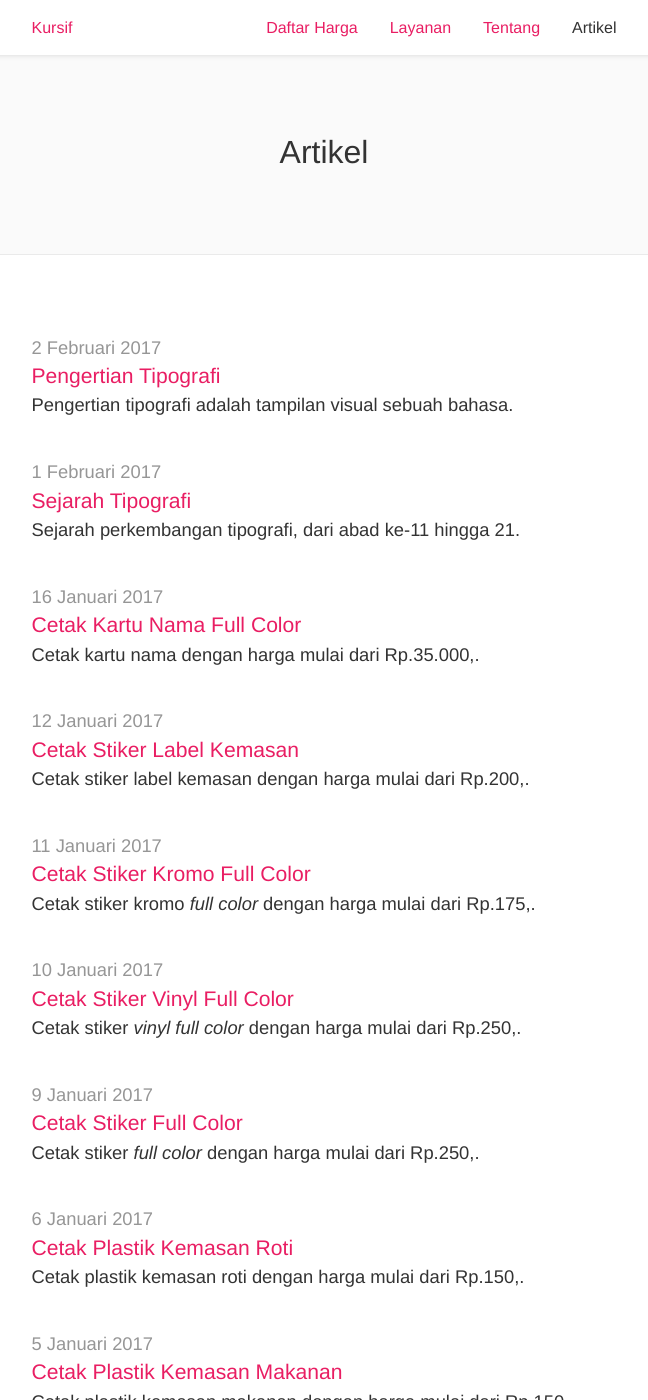
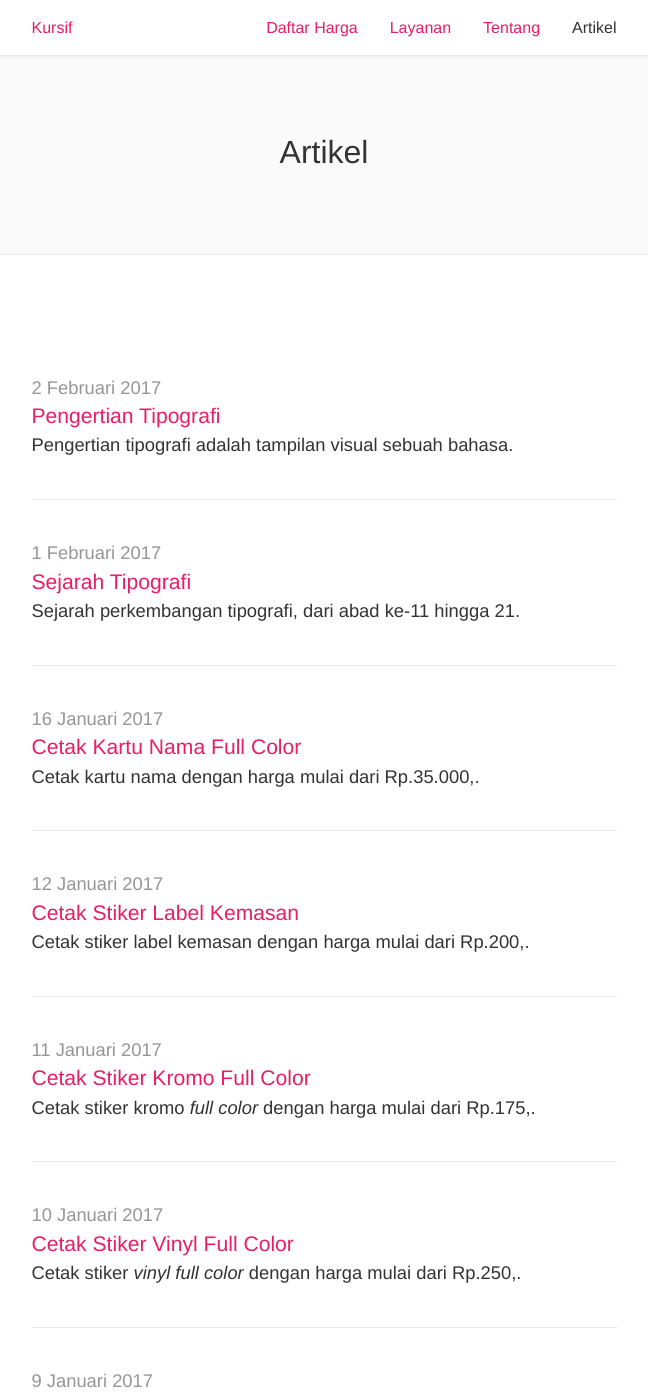
Before and after one commit to tertanda/kursif.github.io, a Jekyll site: the page built from artikel/index.md, in a window 1280 px wide and 1400 px high. Shown: the whole window, without its empty margins (316-964 px from the left). Built offline with Jekyll 4.4.1, drawn with Linux system fonts in a browser that asks for light colours; a script that is not in the unit is left out.

Commit message:
First commit.

```diff
--- a/_sass/layout/main.scss
+++ b/_sass/layout/main.scss
@@ -194,9 +194,18 @@
 .site-article__link,
 .site-article__link span { display: block; }
 
-.site-article__item { margin-bottom: 2.5rem; }
+.site-article__item {
+    border-bottom: 1px solid #eaeaea;
+    padding-bottom: 2.5rem;
+    padding-top: 2.5rem;
+}
 
-.site-article__item:last-child { margin-bottom: 0; }
+.site-article__item:first-child { padding-top: 2.5rem; }
+
+.site-article__item:last-child {
+    border-bottom: 0;
+    padding-bottom: 0;
+}
 
 .site-article__intro {
     color: #333;
```
